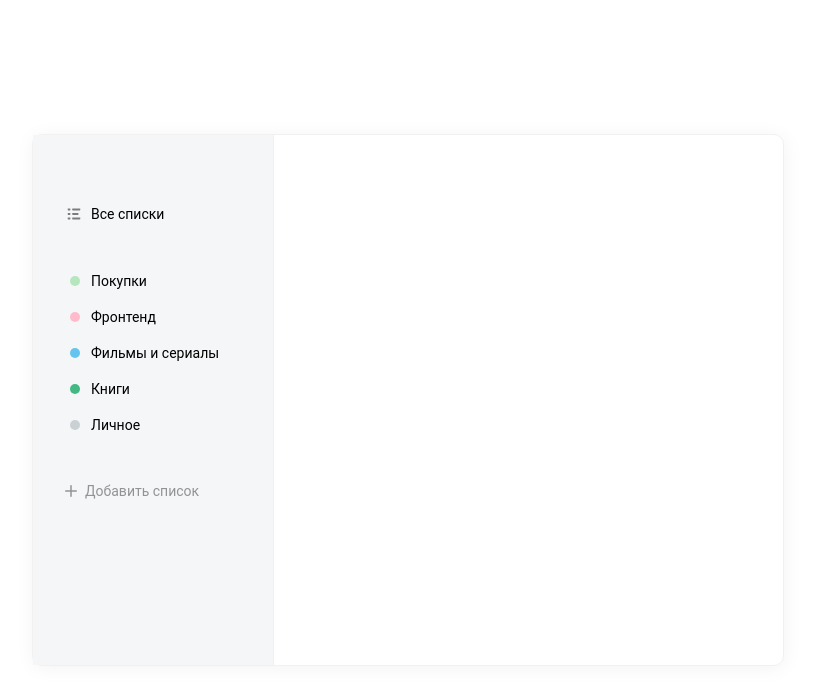
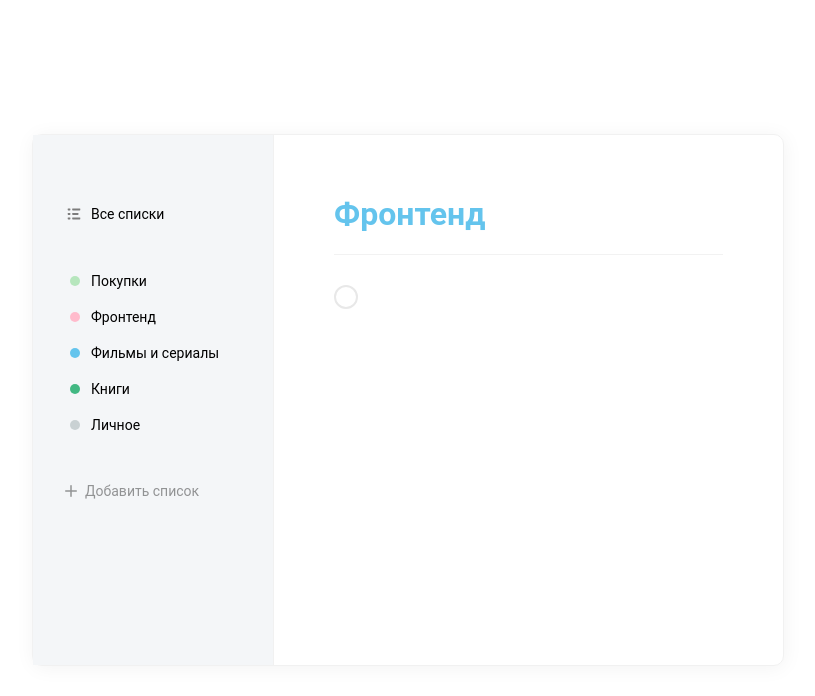
Before and after one commit to sanya-shch/react--notes-app, a React (Create React App) app: page / in a window 1280 px wide. Shown: the top 696 px of the page, without its empty margins (232-1047 px from the left). Built offline with nearby package versions, Linux system fonts and the light colour scheme.

Commit message:
added Tasks component and custom checkbox that was written without js

```diff
--- a/src/App.js
+++ b/src/App.js
@@ -1,5 +1,6 @@
 import React, { useState } from 'react';
 import List from './components/List';
+import Tasks from './components/Tasks';
 import AddList from './components/AddList';
 import DB from './assets/db.json';
 
@@ -52,8 +53,9 @@ function App() {
           colors={DB.colors}
         />
       </div>
+
       <div className="todo__tasks">
-
+        <Tasks />
       </div>
     </div>
   );
--- /dev/null
+++ b/src/components/Tasks/Tasks.scss
@@ -0,0 +1,97 @@
+.tasks {
+  &__title {
+    font-weight: bold;
+    font-size: 32px;
+    line-height: 39px;
+    color: #64c4ed;
+    padding-bottom: 20px;
+    border-bottom: 1px solid #f2f2f2;
+
+    &:hover {
+      img {
+        opacity: 0.2;
+      }
+    }
+
+    img {
+      opacity: 0;
+      cursor: pointer;
+      margin-left: 15px;
+
+      &:hover {
+        opacity: 0.8;
+      }
+    }
+  }
+
+  &__items {
+    margin-top: 30px;
+
+    &-row {
+      display: flex;
+      align-items: center;
+
+      input {
+        margin-left: 15px;
+        border: 0;
+        font-size: 16px;
+        width: 100%;
+      }
+    }
+  }
+
+  .checkbox {
+    input {
+      display: none;
+    }
+
+    svg {
+      transition: opacity 0.15s ease-in-out;
+      path {
+        stroke: #f2f2f2;
+      }
+    }
+
+    input:checked + label {
+      background-color: #4dd599;
+      border-color: #4dd599;
+
+      svg {
+        opacity: 1;
+        path {
+          stroke: #fff;
+        }
+      }
+    }
+
+    &:hover {
+      label {
+        background-color: #f2f2f2;
+        border-color: #f2f2f2;
+        svg {
+          opacity: 1;
+          path {
+            stroke: #b2b2b2;
+          }
+        }
+      }
+    }
+
+    label {
+      display: flex;
+      align-items: center;
+      justify-content: center;
+      border: 2px solid #e8e8e8;
+      border-radius: 30px;
+      width: 20px;
+      height: 20px;
+      cursor: pointer;
+      transition: background-color 0.15s ease-in-out,
+      border-color 0.15s ease-in-out;
+
+      svg {
+        opacity: 0;
+      }
+    }
+  }
+}
--- /dev/null
+++ b/src/components/Tasks/index.js
@@ -0,0 +1,41 @@
+import React from 'react';
+import editSvg from '../../assets/img/edit.svg';
+import './Tasks.scss';
+
+const Tasks = () => {
+  return (
+    <div className="tasks">
+      <h2 className="tasks__title">
+        Фронтенд
+        <img src={editSvg} alt="Edit icon" />
+      </h2>
+
+      <div className="tasks__items">
+        <div className="tasks__items-row">
+          <div className="checkbox">
+            <input id="check" type="checkbox" />
+            <label htmlFor="check">
+              <svg
+                width="11"
+                height="8"
+                viewBox="0 0 11 8"
+                fill="none"
+                xmlns="http://www.w3.org/2000/svg"
+              >
+                <path
+                  d="M9.29999 1.20001L3.79999 6.70001L1.29999 4.20001"
+                  stroke="#000"
+                  strokeWidth="1.5"
+                  strokeLinecap="round"
+                  strokeLinejoin="round"
+                />
+              </svg>
+            </label>
+          </div>
+        </div>
+      </div>
+    </div>
+  );
+};
+
+export default Tasks;
--- a/src/index.scss
+++ b/src/index.scss
@@ -10,6 +10,7 @@
 
 .todo {
   position: absolute;
+  display: flex;
   left: 50%;
   top: 50%;
   width: 750px;
@@ -26,6 +27,11 @@
     height: calc(100% - 120px);
     border-right: 1px solid #f1f1f1;
     padding: 60px 20px;
+  }
+
+  &__tasks {
+    flex: 1;
+    padding: 60px;
   }
 }
 
```
Also changed, not shown: src/assets/img/edit.svg (added).
